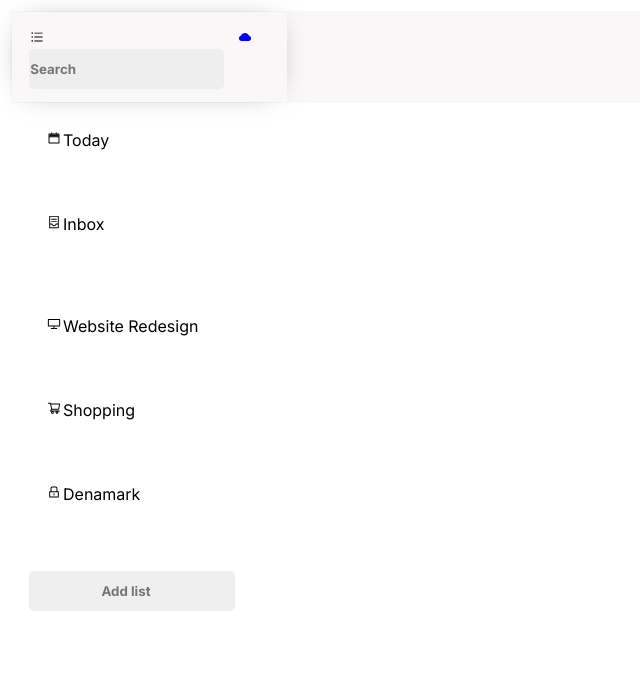
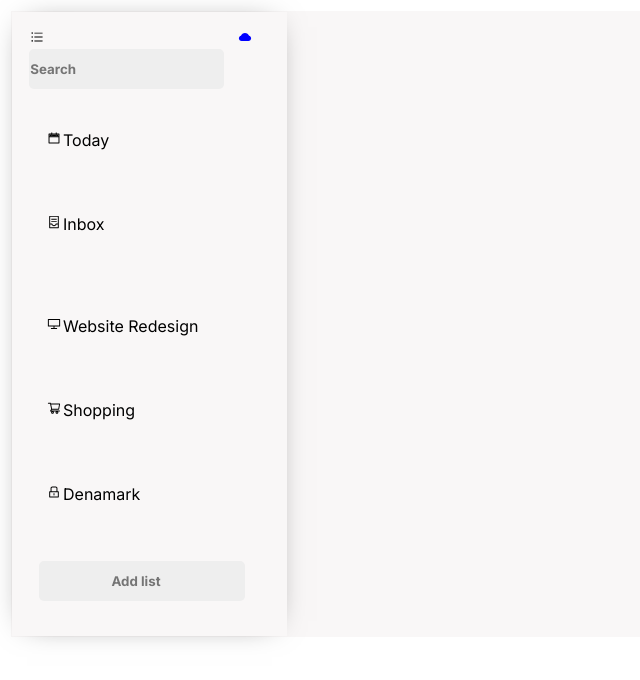
Before and after one commit to andersonDnz/Projeto-React.js, a React (Create React App) app: page / in a window 1280 px wide. Shown: the top 680 px of the page, without its empty margins (0-640 px from the left). Built offline with nearby package versions, Linux system fonts and the light colour scheme.

Commit message:
Atualização nav

```diff
--- a/src/Components/Pages/Navbar.js
+++ b/src/Components/Pages/Navbar.js
@@ -64,6 +64,7 @@ const Navbar= () => {
           </li>
 
         </ul>
+
     </nav>
     <List/>
     </div>
--- a/src/Components/Pages/Navbar.module.css
+++ b/src/Components/Pages/Navbar.module.css
@@ -1,7 +1,7 @@
 .navbar2{
     width: 275px;
-    height: 90px;
     display: flex;
+    position: static;
     box-shadow: 0px 0px 30px -15px #00000086;
     padding-left: 1em;
     padding: 1em;
@@ -44,7 +44,7 @@
     font-weight: bold;
     margin-bottom: .6em;
     border: none;
-
+    position:relative;
    }
 
 .itemm2 {
```
